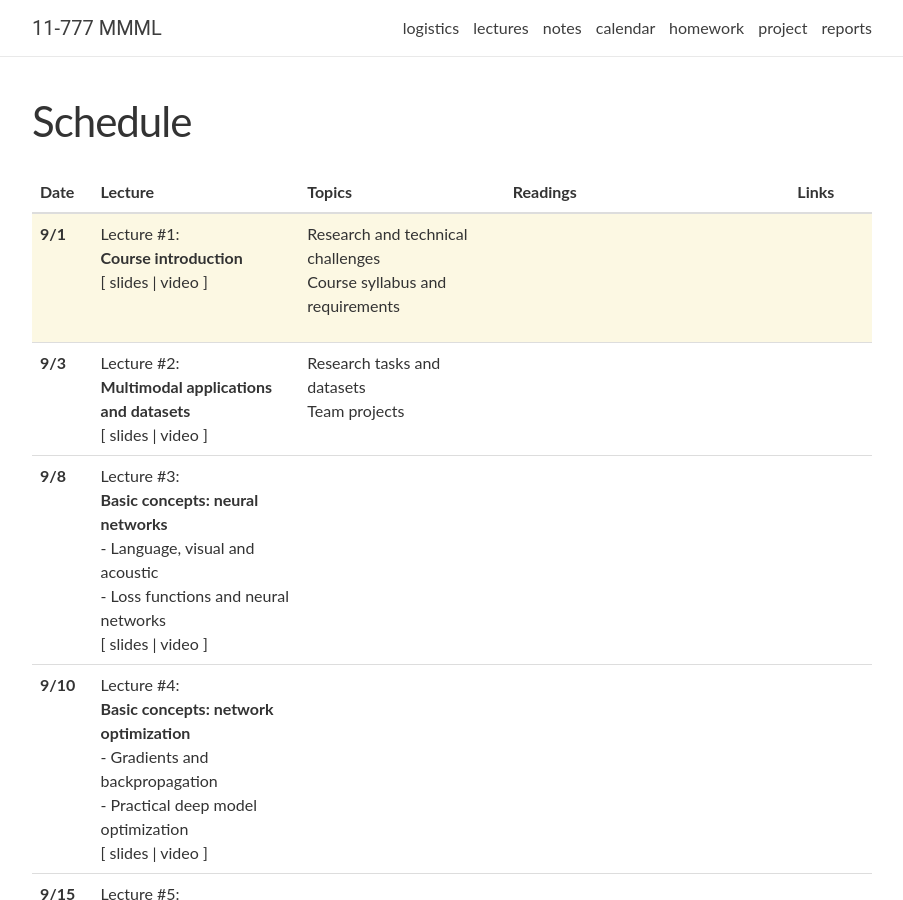
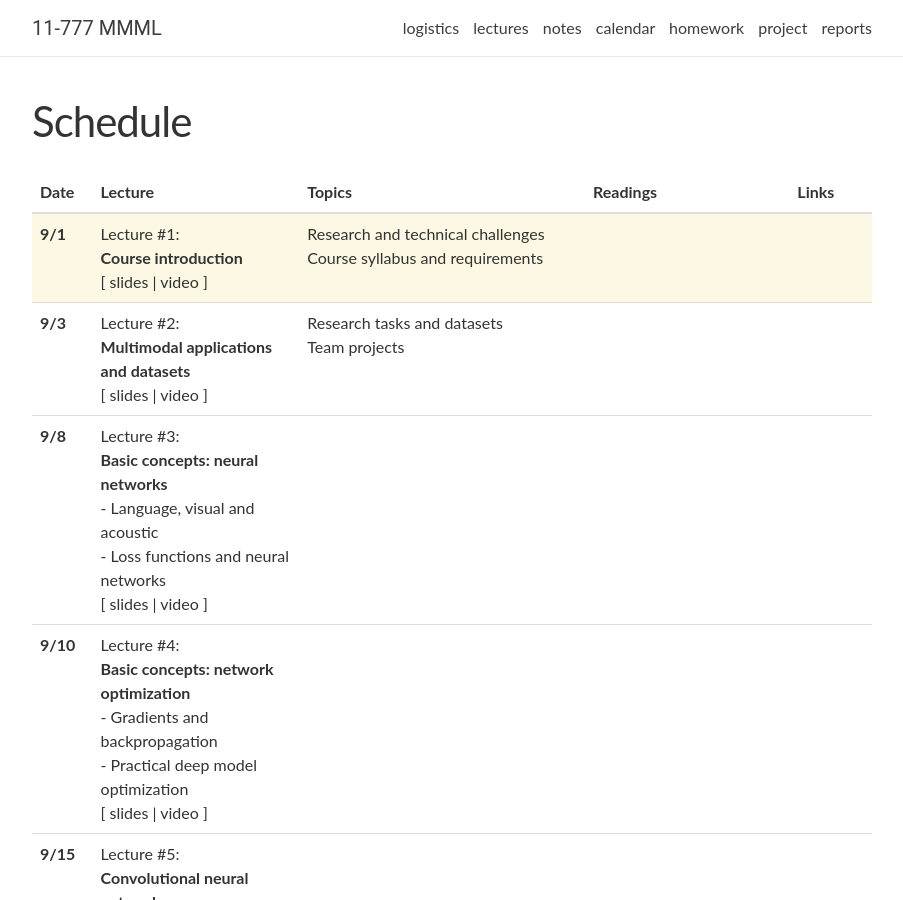
Before and after one commit to pliang279/mmml-course, a Jekyll site: the page built from _pages/lectures.md, in a window 1280 px wide and 900 px high. Shown: the whole window, without its empty margins (188-1091 px from the left). Built offline with Jekyll 4.4.1, drawn with Linux system fonts in a browser that asks for light colours; nearby versions of some CDN libraries; comment, search, counter and statistics services are not loaded.

Commit message:
Update schedule.html

```diff
--- a/_layouts/schedule.html
+++ b/_layouts/schedule.html
@@ -13,8 +13,8 @@ layout: default
       <colgroup>
         <col style="width:5%">
         <col style="width:25%">
+        <col style="width:35%">
         <col style="width:25%">
-        <col style="width:35%">
         <col style="width:10%">
       </colgroup>
       <thead class="thead-light">
```
